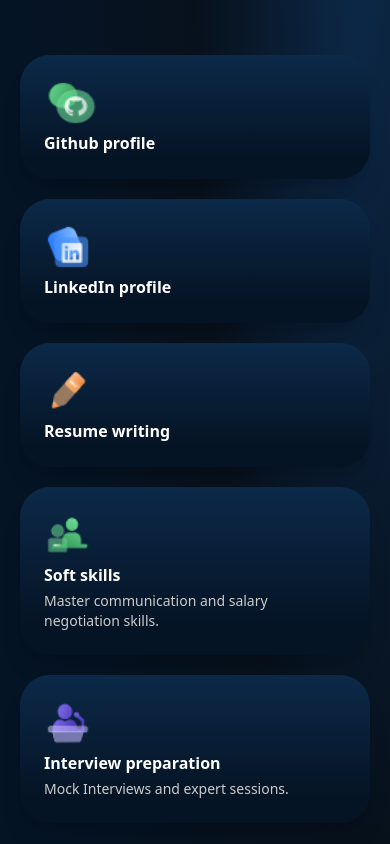
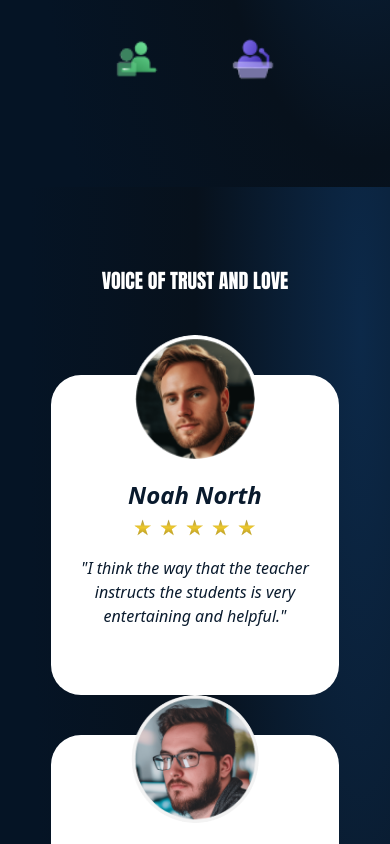
Before and after one commit to Abdul-Hannan232/WDA-Landingpage, a React (Create React App) app: page / in a window 390 px wide. Shown: the part 7040-7884 px from the top of the page. Built offline with nearby package versions, Linux system fonts and the light colour scheme.

Commit message:
changing

```diff
--- a/src/component/codingBenefits.js
+++ b/src/component/codingBenefits.js
@@ -46,34 +46,34 @@
             <h1 className="md:text-6xl text-3xl font-light text-white text-center">Benefit beyond  </h1>
             <h1 className="md:text-6xl text-3xl font-bold italic text-center text-[#F8D958] font-light dancing-script mt-1">Learning</h1>
 
-            <div className='md:w-[90%] flex items-center gap-5 lg:mt-40 mt-20 flex-wrap md:mx-auto mx-5'>
+            <div className='md:w-[90%] flex items-center md:justify-start justify-center gap-5 lg:mt-40 mt-20 flex-wrap md:mx-auto mx-5'>
 
-            <div className='md:space-y-3 background space-y-1 lg:p-10 p-6 lg:w-[31%] w-full lg:h-60 shadow-xl rounded-[30px]'>
+            <div className='md:space-y-3 md:background space-y-1 lg:p-10 p-6 lg:w-[31%] md:w-full lg:h-60 md:shadow-xl rounded-[30px]'>
                     {/* <div className='bg-[#0B2642] w-12 h-12 rounded-full'></div> */}
                     <img src='./github.png' alti="con1" className='w-14 h-12' />
-                    <h1 className='text-white md:text-3xl text-md font-bold'>Github profile</h1>
+                    <h1 className='text-white md:text-3xl md:block hidden text-md font-bold'>Github profile</h1>
                 </div>
-                <div className='md:space-y-3 background space-y-1 lg:p-10 p-6 lg:w-[31%] w-full lg:h-60 shadow-xl rounded-[30px]'>
+                <div className='md:space-y-3 md:background space-y-1 lg:p-10 p-6 lg:w-[31%] md:w-full lg:h-60 smd:hadow-xl rounded-[30px]'>
                     {/* <div className='bg-[#0B2642] w-12 h-12 rounded-full'></div> */}
                     <img src='./linkedin.png' alti="con1" className='w-12 h-12' />
-                    <h1 className='text-white md:text-3xl text-md font-bold'>LinkedIn profile</h1>
+                    <h1 className='text-white md:text-3xl md:block hidden text-md font-bold'>LinkedIn profile</h1>
                 </div>
-                <div className='md:space-y-3 background space-y-1 lg:p-10 p-6 lg:w-[31%] w-full lg:h-60 shadow-xl rounded-[30px]'>
+                <div className='md:space-y-3 md:background space-y-1 lg:p-10 p-6 lg:w-[31%] md:w-full lg:h-60 md:shadow-xl rounded-[30px]'>
                     {/* <div className='bg-[#0B2642] w-12 h-12 rounded-full'></div> */}
                     <img src='./skilld.png' alti="con1" className='w-12 h-12' />
-                    <h1 className='text-white md:text-3xl text-md font-bold'>Resume writing</h1>
+                    <h1 className='text-white md:text-3xl  md:block hidden text-md font-bold'>Resume writing</h1>
                 </div>
-                <div className='md:space-y-3 background space-y-1 lg:p-10 p-6 lg:w-[50%] w-full lg:h-60 shadow-xl rounded-[30px]'>
+                <div className='md:space-y-3 md:background space-y-1 lg:p-10 p-6 lg:w-[50%] md:w-full lg:h-60 md:shadow-xl rounded-[30px]'>
                     {/* <div className='bg-[#0B2642] w-12 h-12 rounded-full'></div> */}
                     <img src='./user1.png' alti="con1" className='w-12 h-12' />
-                    <h1 className='text-white md:text-4xl text-md font-bold'>Soft skills</h1>
-                    <p className='text-[#CBCBCB]  text-sm  font-light'>Master communication and salary negotiation skills.                    </p>
+                    <h1 className='text-white md:text-4xl md:block hidden text-md font-bold'>Soft skills</h1>
+                    <p className='text-[#CBCBCB]  text-sm md:block hidden font-light'>Master communication and salary negotiation skills.                    </p>
                 </div>
-                <div className='md:space-y-3 background space-y-1 lg:p-10 p-6 lg:w-[45%] w-full lg:h-60 shadow-xl rounded-[30px]'>
+                <div className='md:space-y-3 md:background space-y-1 lg:p-10 p-6 lg:w-[45%] md:w-full lg:h-60 md:shadow-xl rounded-[30px]'>
                     {/* <div className='bg-[#0B2642] w-12 h-12 rounded-full'></div> */}
                     <img src='./user2.png' alti="con1" className='w-12 h-12' />
-                    <h1 className='text-white md:text-4xl text-md font-bold'>Interview preparation</h1>
-                    <p className='text-[#CBCBCB]  text-sm  font-light'>Mock Interviews and expert sessions.</p>
+                    <h1 className='text-white md:text-4xl md:block hidden text-md font-bold'>Interview preparation</h1>
+                    <p className='text-[#CBCBCB]  text-sm md:block hidden font-light'>Mock Interviews and expert sessions.</p>
                 </div>
 
 
--- a/src/component/curriculums.js
+++ b/src/component/curriculums.js
@@ -1,7 +1,7 @@
 
 export default function Curriculums() {
   return (
-    <div className="mt-60 mb-32">
+    <div className="md:mt-60 mt-20 mb-32">
       <h1 className="md:text-6xl text-3xl font-semibold text-[#091A2D] text-center">Coding  Masterclass </h1>
       <h1 className="md:text-6xl text-3xl font-bold text-center text-[#F8D958] font-light dancing-script mt-1">Curriculum</h1>
       <p className="text-[#091A2D] leading-snug md:text-xl text-[15px] md:px-0 px-8 mt-5 text-center">Whether you’re new to coding or looking to enhance your skills, this<br /> session is perfect for you. Here’s what you can expect:</p>
```
